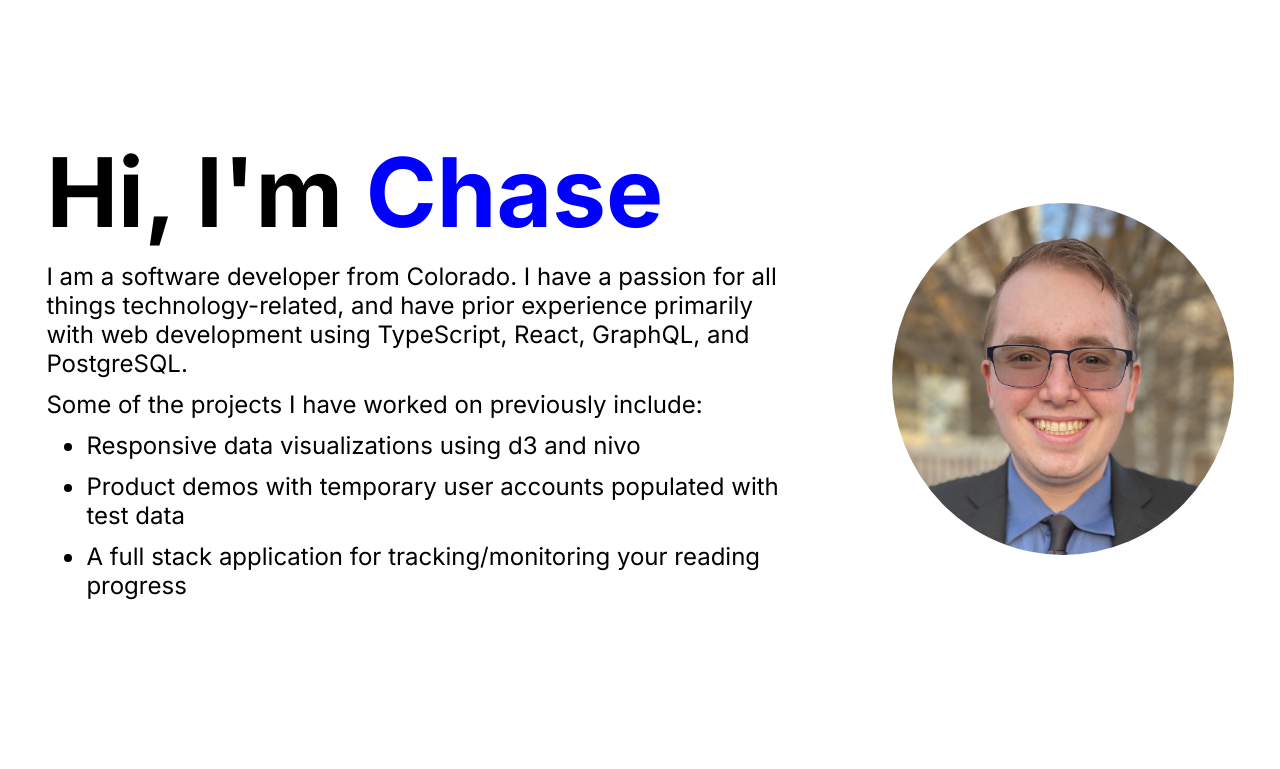
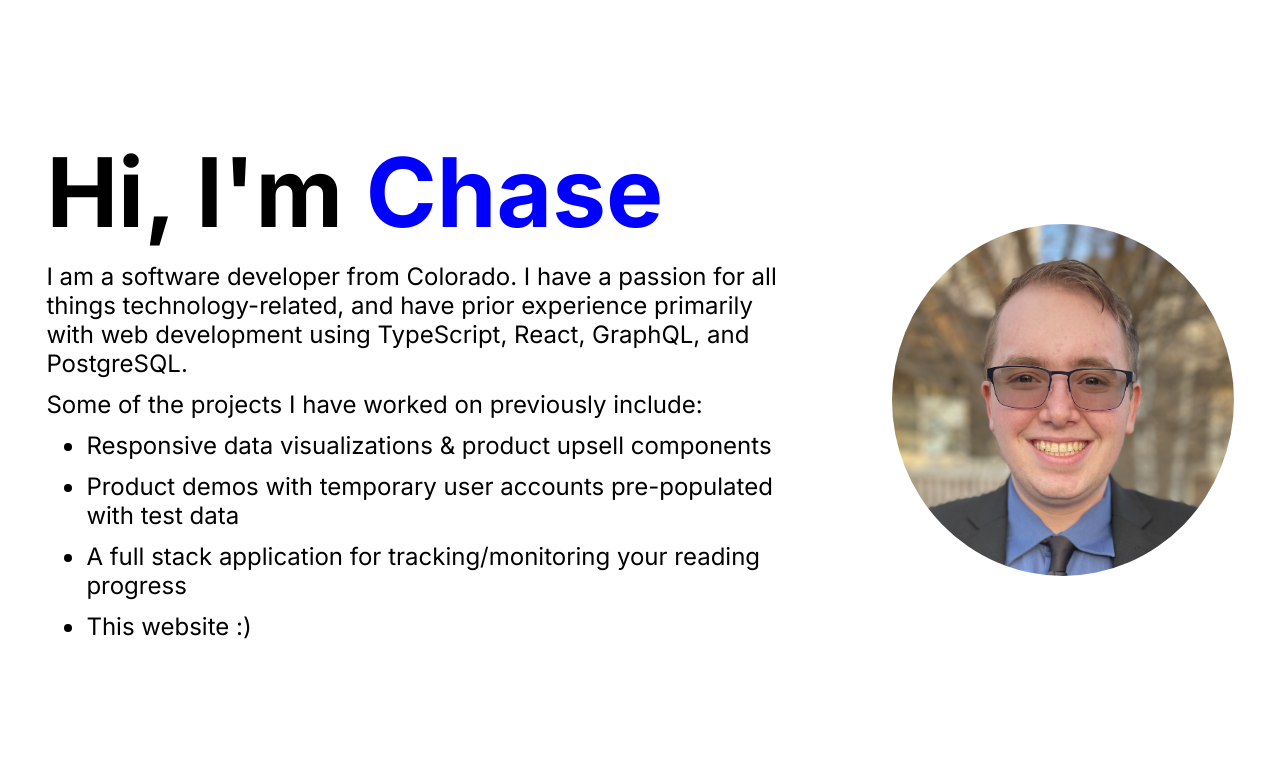
Before and after one commit to chasestr/personal-website, a Next.js app: page / in a window 1280 px wide. Shown: the top 769 px of the page. Built offline with nearby package versions, Linux system fonts and the light colour scheme.

Commit message:
Update Introduction component copy

```diff
--- a/src/app/INTRODUCTION_COPY.ts
+++ b/src/app/INTRODUCTION_COPY.ts
@@ -7,6 +7,7 @@ export const secondParagraph = `
     Some of the projects I have worked on previously include:
 `;
 
-export const firstListItem = `Responsive data visualizations using d3 and nivo`;
-export const secondListItem = `Product demos with temporary user accounts populated with test data`;
+export const firstListItem = `Responsive data visualizations & product upsell components`;
+export const secondListItem = `Product demos with temporary user accounts pre-populated with test data`;
 export const thirdListItem = `A full stack application for tracking/monitoring your reading progress`;
+export const fourthListItem = `This website :)`;
--- a/src/app/Introduction.tsx
+++ b/src/app/Introduction.tsx
@@ -39,6 +39,7 @@ const Introduction = () => {
           <li className={styles.listItem}>{COPY.firstListItem}</li>
           <li className={styles.listItem}>{COPY.secondListItem}</li>
           <li className={styles.listItem}>{COPY.thirdListItem}</li>
+          <li className={styles.listItem}>{COPY.fourthListItem}</li>
         </ul>
       </div>
       <Image
```
